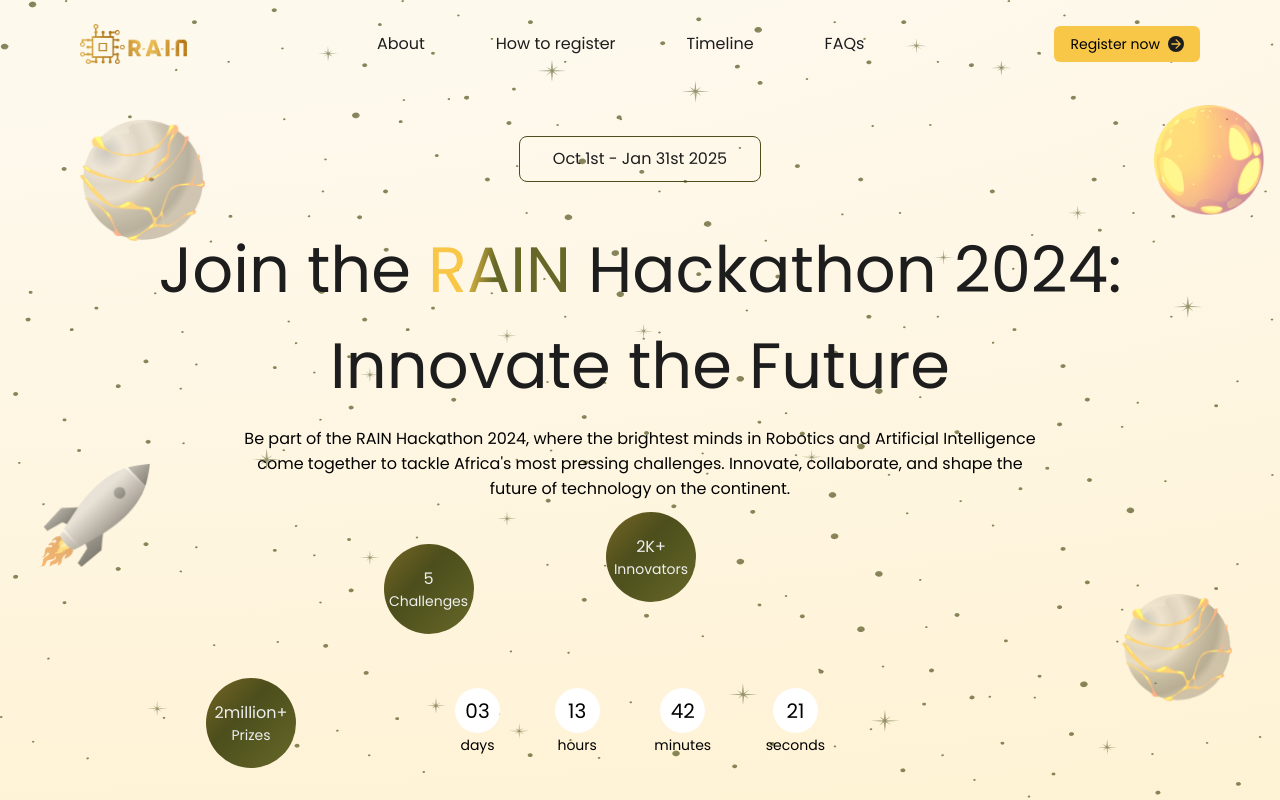
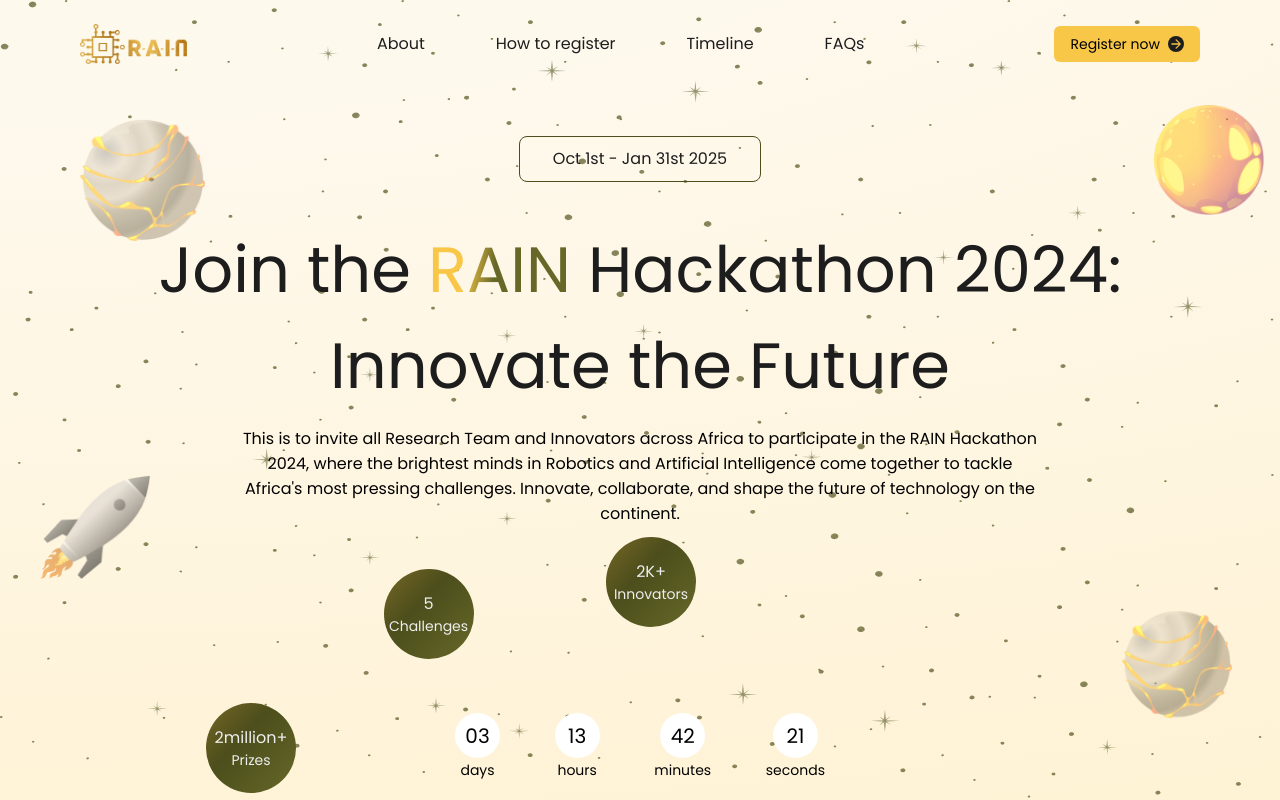
Before and after one commit to Moshood-Kausar/rain-hackathon, a Next.js app: page / in a window 1280 px wide. Shown: the top 800 px of the page. Built offline with nearby package versions, Linux system fonts and the light colour scheme.

Commit message:
Update Hero.jsx

```diff
--- a/app/components/Hero.jsx
+++ b/app/components/Hero.jsx
@@ -16,7 +16,7 @@ export default function Hero() {
           Innovate the Future
         </h2>
         <p className="text-xs md:text-base text-center mx-auto max-w-[80ch] z-20 relative mt-3">
-          Be part of the RAIN Hackathon 2024, where the brightest minds in Robotics and Artificial Intelligence come together to tackle Africa&apos;s most pressing challenges. Innovate, collaborate, and shape the future of technology on the continent.
+          This is to invite all Research Team and Innovators across Africa to participate in the RAIN Hackathon 2024, where the brightest minds in Robotics and Artificial Intelligence come together to tackle Africa&apos;s most pressing challenges. Innovate, collaborate, and shape the future of technology on the continent.
         </p>
         <div className="flex w-[60%] md:w-[55%] mt-[11px] mb-[54px]">
           <div className="flex relative w-full max-w-[490px] ml-auto">
```
